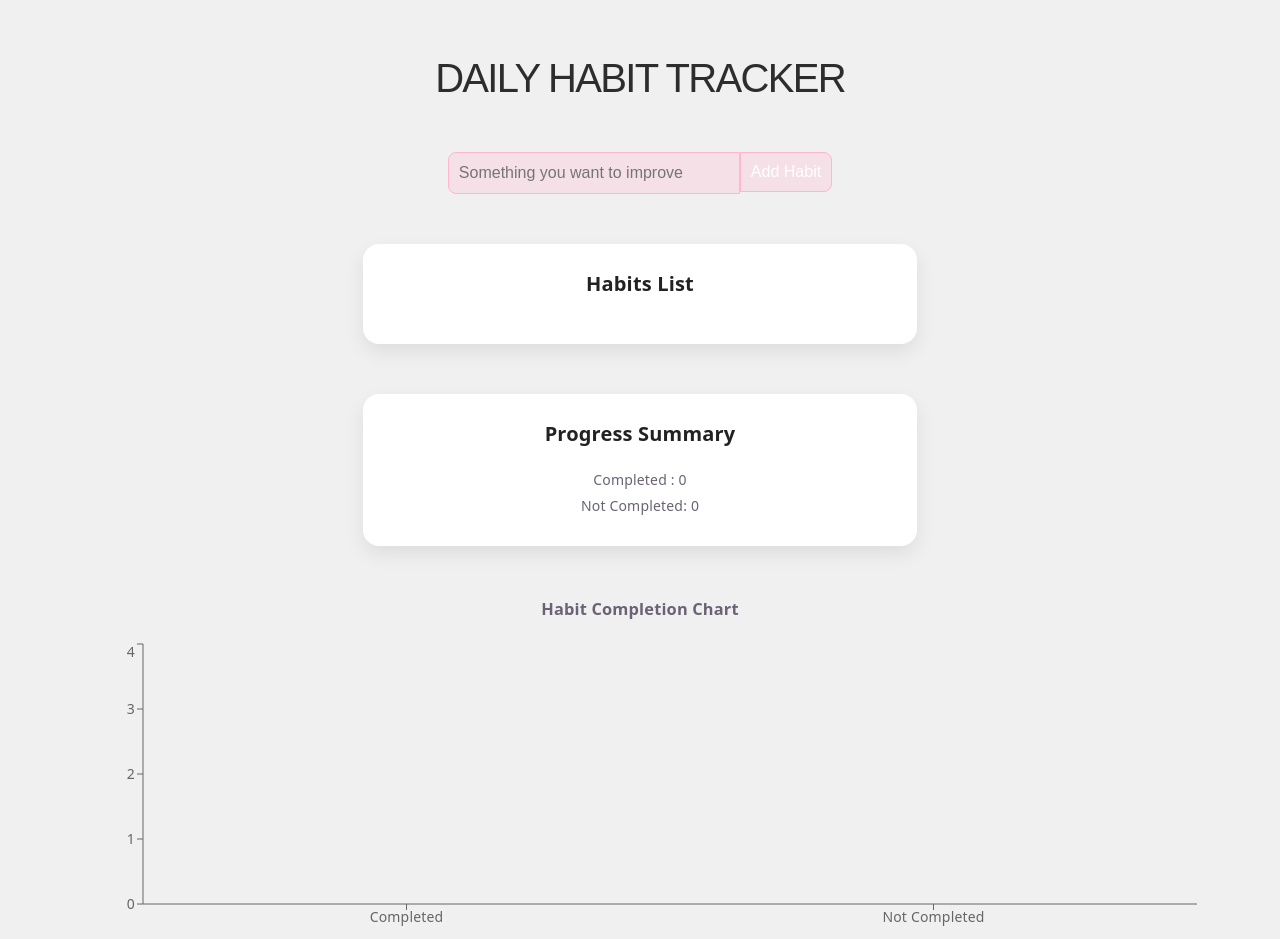
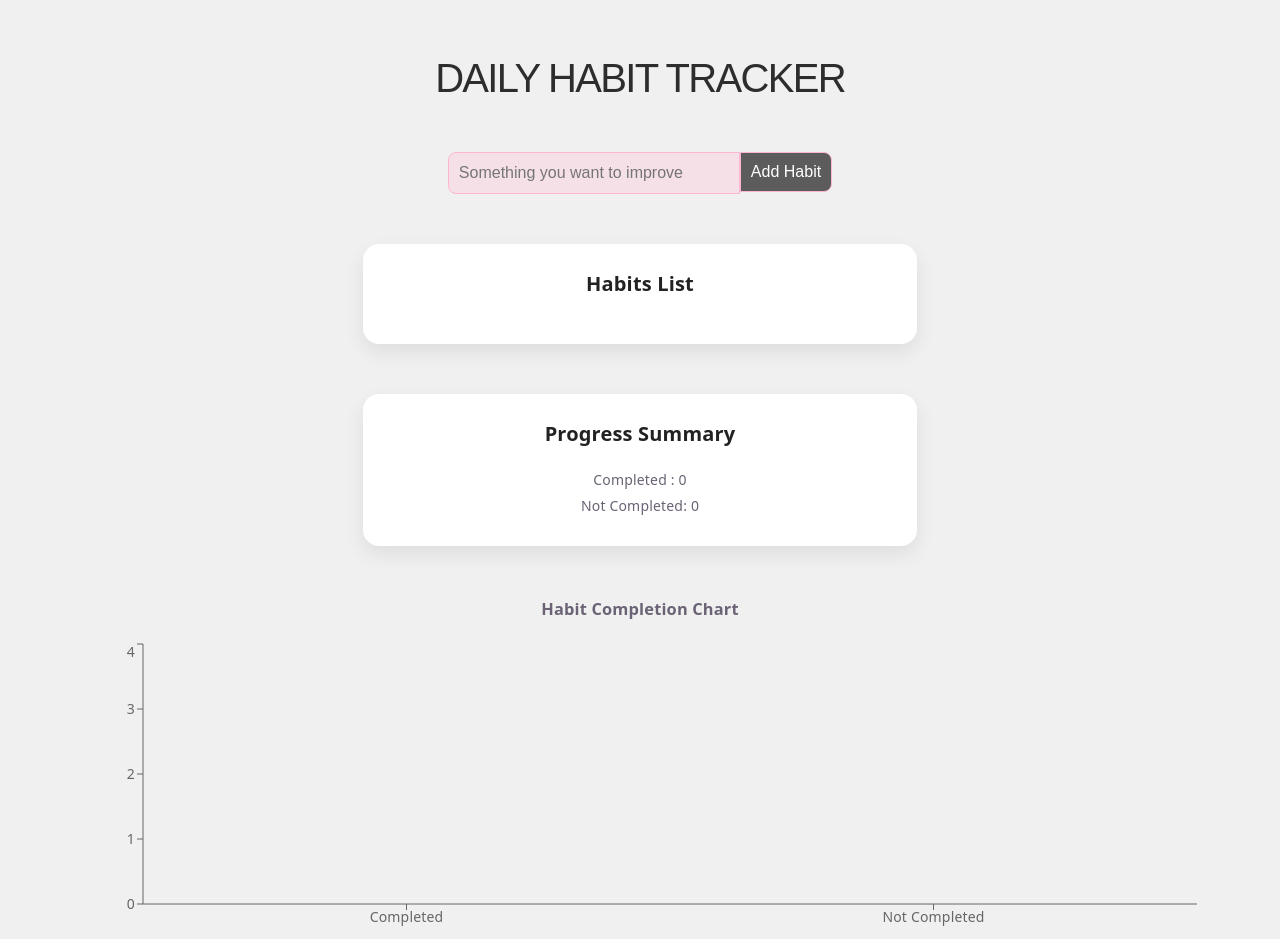
Before and after one commit to TanatswaSibanda/Habit-Tracker, a React (Vite) app: page / in a window 1280 px wide. Built offline with nearby package versions, Linux system fonts and the light colour scheme.

Commit message:
Set button background to solid gray
Replace translucent pink button background (rgba(255,182,210,0.285)) with a solid gray color (rgb(92,92,92)) in src/App.css to improve contrast and text readability.

```diff
--- a/src/App.css
+++ b/src/App.css
@@ -58,7 +58,7 @@ button {
   border-bottom-left-radius: 0;
   border-top-left-radius: 0;
   border: 1px solid #ffb6d2;
-  background-color: rgba(255, 182, 210, 0.285);
+  background-color: rgb(92, 92, 92);
   color: white;
   cursor: pointer
 }
```
